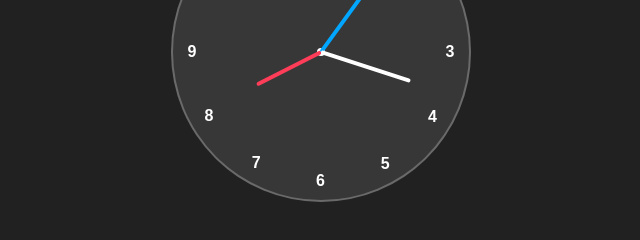
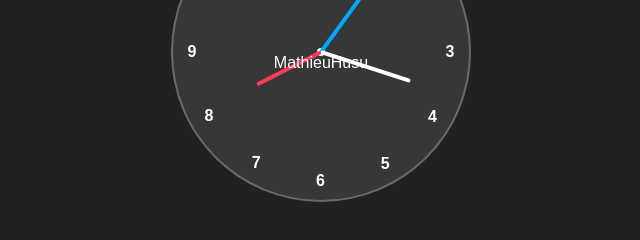
Before and after one commit to mathieu-prog/Isaha, a plain HTML site: page Montre/index.html in a window 1280 px wide. Shown: the part 348-588 px from the top of the page, 319-959 px from the left. Drawn offline with Linux system fonts and the light colour scheme.

Commit message:
Update index.html

```diff
--- a/Montre/index.html
+++ b/Montre/index.html
@@ -5,7 +5,7 @@
     <meta http-equiv="X-UA-Compatible" content="IE=edge">
     <meta name="viewport" content="width=device-width, initial-scale=1.0">
     <link rel="stylesheet" href="style.css">
-    <title>Voir une mpontre</title>
+    <title>RABA ISAHA</title>
 </head>
 <body>
 
@@ -14,7 +14,7 @@
             <div style="--clr: #ff3d58; --h:72px;" id="hour" class="hand"><i></i></div>
             <div style="--clr: #00a6ff;--h:84px;" id="min" class="hand"><i></i></div>
             <div style="--clr: #ffffff;--h:94px;" id="sec" class="hand"><i></i></div>
-
+            <span style=" margin-top: 140px;">MathieuHusu</span>
             <span style="--i:1;"><b>1</b></span>
             <span style="--i:2;"><b>2</b></span>
             <span style="--i:3;"><b>3</b></span>
```
